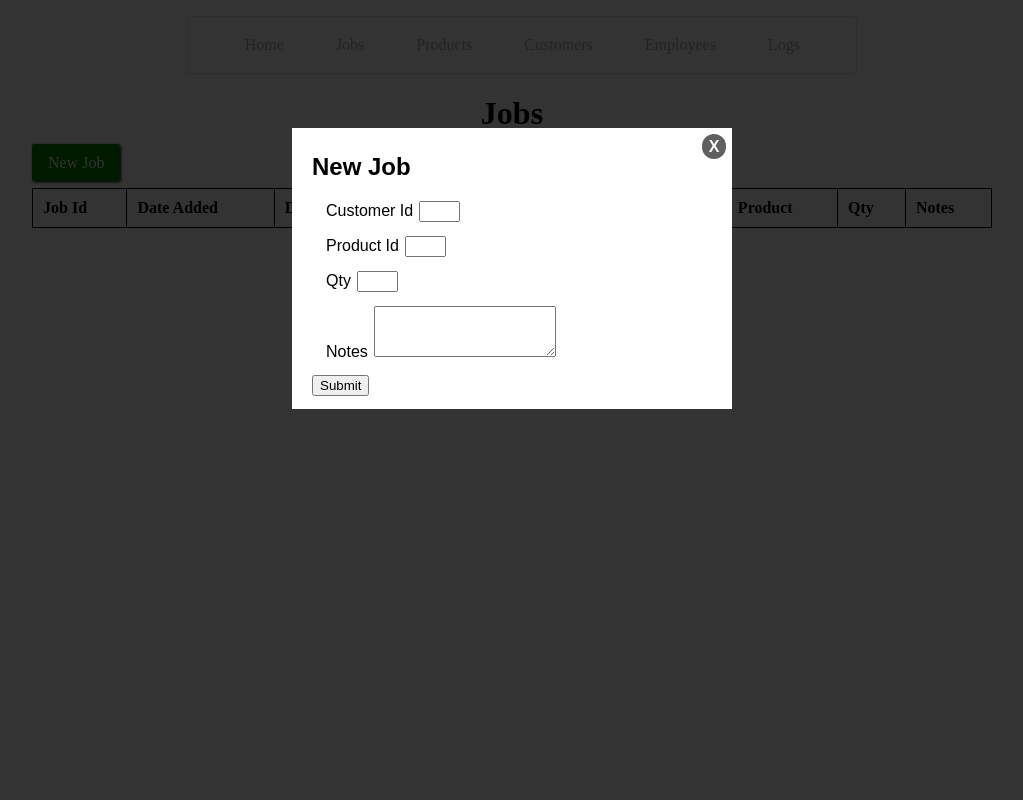
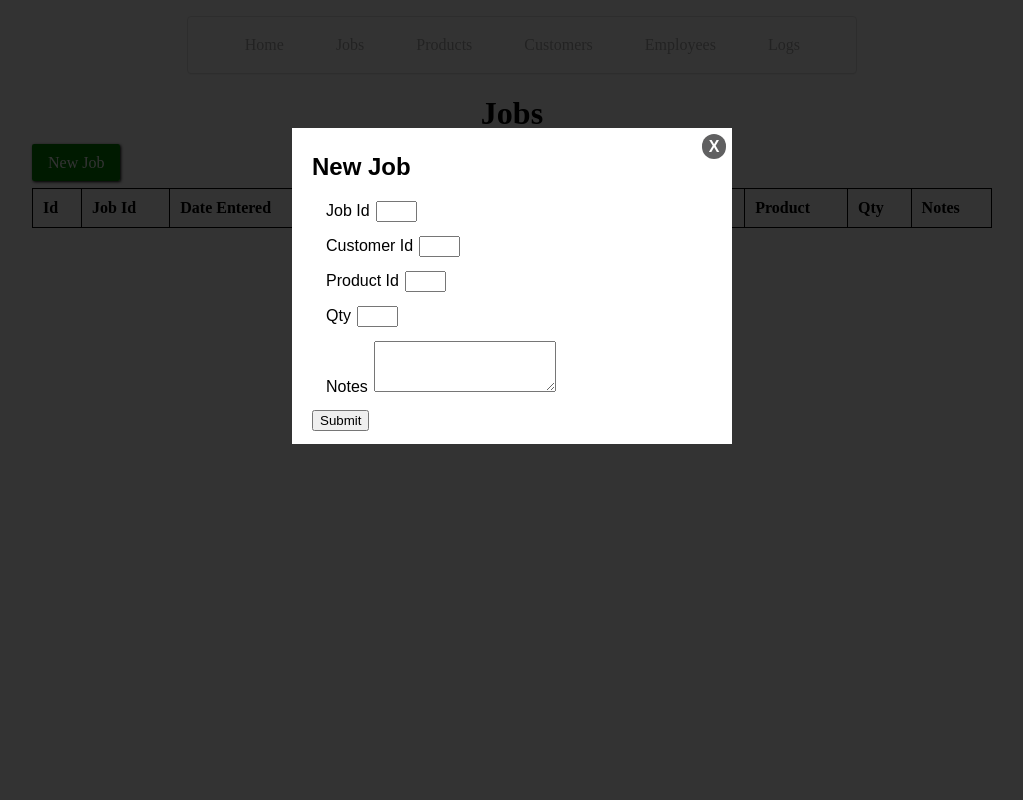
Before and after one commit to zmdesigns/facture, a PHP site: page /jobs.php in a window 1280 px wide, after a click on "New Job". Shown: the whole page, without its empty margins (128-1151 px from the left). Run offline with PHP 8.4, Linux system fonts and the light colour scheme; data that the repository does not hold is empty; a stand-in replaces the project's code that opens the database connection.

Commit message:
webapp-jobs Introducted 'job_id' variable to jobs page and related backend functions. It ties jobs (which are single product) together so a 'job' can have multiple products

```diff
--- a/webapp/include/job.php
+++ b/webapp/include/job.php
@@ -13,6 +13,7 @@ function get_jobs() {
     $sql = 'SELECT * FROM Jobs ORDER BY id';
     foreach ($pdo->query($sql) as $row) {
 
+        //format column dates/null representation
         if ($row['date_started'] == null)  {
             $row['date_started']  = '-';
         }
@@ -25,7 +26,9 @@ function get_jobs() {
         else {
             $row['date_finished'] = format_date($row['date_finished']);
         }
+
         $row['date_added'] = format_date($row['date_added']);
+
         $jobs[] = $row;
     }
     return $jobs;
@@ -34,6 +37,7 @@ function get_jobs() {
 /*
     Add a new job to database
 
+    job_id      - id of job
     customer_id - id of customer
     product_id  - id of product
     qty         - qty of product
@@ -41,10 +45,11 @@ function get_jobs() {
 */
 function new_job($args) {
     //Verify all arguments passed and not null
-    if (!isset($args['customer_id'],$args['product_id'],$args['qty'],$args['notes'])) {
+    if (!isset($args['job_id'],$args['customer_id'],$args['product_id'],$args['qty'],$args['notes'])) {
         return 'error: incorrect or null arguments passed to new_job function.';
     }
 
+    $job_id = $args['job_id'];
     $customer_id = $args['customer_id'];
     $product_id = $args['product_id'];
     $qty = $args['qty'];
@@ -54,7 +59,7 @@ function new_job($args) {
     $pdo->setAttribute(PDO::ATTR_ERRMODE, PDO::ERRMODE_EXCEPTION);
 
     try {
-        $query = $pdo->exec('INSERT INTO Jobs(customer_id,product_id,qty,notes) VALUES ("'.$customer_id.'","'.$product_id.'","'.$qty.'","'.$notes.'")');
+        $query = $pdo->exec('INSERT INTO Jobs(job_id,customer_id,product_id,qty,notes) VALUES ("'.$job_id.'", "'.$customer_id.'","'.$product_id.'","'.$qty.'","'.$notes.'")');
     } catch (PDOException $e) {
         return $e->getMessage();
     }
@@ -68,11 +73,12 @@ function new_job($args) {
 
 function edit_job($args) {
     //Verify all arguments passed and not null
-    if (!isset($args['id'],$args['customer_id'],$args['product_id'],$args['qty'],$args['notes'])) {
+    if (!isset($args['id'],$args['job_id'],$args['customer_id'],$args['product_id'],$args['qty'],$args['notes'])) {
         return 'error: incorrect or null arguments passed to edit_job function.';
     }
 
     $id = $args['id'];
+    $job_id = $args['job_id'];
     $customer_id = $args['customer_id'];
     $product_id = $args['product_id'];
     $qty = $args['qty'];
@@ -82,7 +88,7 @@ function edit_job($args) {
     $pdo->setAttribute(PDO::ATTR_ERRMODE, PDO::ERRMODE_EXCEPTION);
 
     try {
-        $query = $pdo->exec('UPDATE Jobs SET customer_id="'.$cust_id.'", product_id="'.$product_id.'", qty="'.$qty.'", notes="'.$notes.'" WHERE id="'.$id.'"');
+        $query = $pdo->exec('UPDATE Jobs SET job_id="'.$job_id.'", customer_id="'.$customer_id.'", product_id="'.$product_id.'", qty="'.$qty.'", notes="'.$notes.'" WHERE id="'.$id.'"');
     } catch (PDOException $e) {
         return $e->getMessage();
     }
--- a/webapp/jobs.php
+++ b/webapp/jobs.php
@@ -15,6 +15,7 @@
                 <div>
                     <a href="#close" title="Close" class="close">X</a>
                     <h2 class="modal-header">New Job</h2>
+                    <div class="input-group"><label for="new-job_id-text">Job Id</label><input type="text" id="new-job_id-text"  size="2"></div>
                     <div class="input-group"><label for="new-cust_id-text">Customer Id</label><input type="text" id="new-cust_id-text"  size="2"></div>
                     <div class="input-group"><label for="new-prod_id-text">Product Id</label><input type="text" id="new-prod_id-text" size="2"></div>
                     <div class="input-group"><label for="new-qty-text">Qty</label><input type="text" id="new-qty-text" size="2"></div>
@@ -27,6 +28,7 @@
                 <div>
                     <a href="#close" title="Close" class="close">X</a>
                     <h2 class="modal-header"></h2>
+                    <div class="input-group"><label for="edit-job_id-text">Job Id</label><input type="text" id="edit-job_id-text"  size="2"></div>
                     <div class="input-group"><label for="edit-cust_id-text">Customer Id</label><input type="text" id="edit-cust_id-text"  size="2"></div>
                     <div class="input-group"><label for="edit-prod_id-text">Product Id</label><input type="text" id="edit-prod_id-text" size="2"></div>
                     <div class="input-group"><label for="edit-qty-text">Qty</label><input type="text" id="edit-qty-text" size="2"></div>
@@ -39,6 +41,7 @@
         </div>
         <table class='db-table'>
             <col class="tid-col">
+            <col class="tjobid-col">
             <col class="tadd-col">
             <col class="tstart-col">
             <col class="tfinish-col">
@@ -48,8 +51,9 @@
             <col class="tnotes-col">
             <thead>
                 <tr>
+                    <th>Id</th>
                     <th>Job Id</th>
-                    <th>Date Added</th>
+                    <th>Date Entered</th>
                     <th>Date Started</th>
                     <th>Date Finished</th>
                     <th>Customer</th>
@@ -78,6 +82,7 @@
     $('#new-job-btn').click(function() {
         var args = {
             'task': 31,
+            'job_id': $('#new-job_id-text').val(),
             'customer_id': $('#new-cust_id-text').val(),
             'product_id': $('#new-prod_id-text').val(),
             'qty': $('#new-qty-text').val(),
@@ -86,6 +91,7 @@
 
         api_call(args);
         //reset text boxes
+        $('#new-job_id-text').text('');
         $('#new-cust_id-text').text('');
         $('#new-prod_id-text').text('');
         $('#new-qty-text').text('');
@@ -100,16 +106,18 @@
         //set header to current name of employee
         $('#openEditEmpModal .modal-header').text($(this).find('td:eq(0)').text());
         //fill input with data for employee that was clicked on
-        $('#edit-cust_id-text').val($(this).find('td:eq(4)').text());
-        $('#edit-prod_id-text').val($(this).find('td:eq(5)').text());
-        $('#edit-qty-text').val($(this).find('td:eq(6)').text());
-        $('#edit-notes-text').val($(this).find('td:eq(7)').text());
+        $('#edit-job_id-text').val($(this).find('td:eq(1)').text());
+        $('#edit-cust_id-text').val($(this).find('td:eq(5)').text());
+        $('#edit-prod_id-text').val($(this).find('td:eq(6)').text());
+        $('#edit-qty-text').val($(this).find('td:eq(7)').text());
+        $('#edit-notes-text').val($(this).find('td:eq(8)').text());
     });
 
     $('#edit-job-btn').click(function() {
         var args = {
             'task': 32,
             'id': $('#openEditEmpModal .modal-header').text(),
+            'job_id': $('#edit-job_id-text').val(),
             'customer_id': $('#edit-cust_id-text').val(),
             'product_id': $('#edit-prod_id-text').val(),
             'qty': $('#edit-qty-text').val(),
@@ -119,6 +127,7 @@
         api_call(args);
         //reset text boxes
         $('#openEditEmpModal .modal-header').text('');
+        $('#edit-job_id-text').text('');
         $('#edit-cust_id-text').text('');
         $('#edit-prod_id-text').text('');
         $('#edit-qty-text').text('');
@@ -150,6 +159,7 @@
         .then(function(data) {
             data.forEach(function(el) {
                 $('.db-table tbody').append('<tr><td>'+el['id']+
+                                            '</td><td>'+el['job_id']+
                                             '</td><td>'+el['date_added']+
                                             '</td><td>'+el['date_started']+
                                             '</td><td>'+el['date_finished']+
```
Also changed, not shown: webapp/include/api.php (+4 -4 lines).
